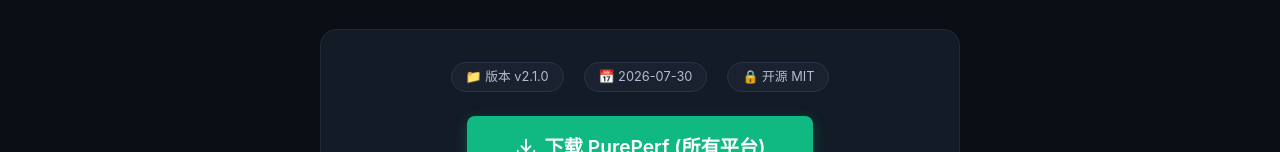
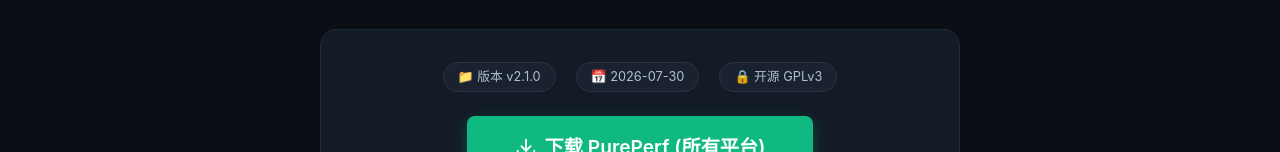
Before and after one commit to buccnqu/my-portfolio, a plain HTML site: page index.html in a window 1280 px wide. Shown: the part 1853-2005 px from the top of the page. Drawn offline with Linux system fonts and the light colour scheme.

Commit message:
Change license from MIT to GPLv3 in index.html

```diff
--- a/index.html
+++ b/index.html
@@ -470,7 +470,7 @@
           <div class="file-info">
             <span>📁 版本 v2.1.0</span>
             <span>📅 2026-07-30</span>
-            <span>🔒 开源 MIT</span>
+            <span>🔒 开源 <GPL3 class="0">GPLv3</GPL3></span>
           </div>
           <a href="https://heyuzheng.lanzn.com/ixts43zmu14b"
 2"
```
